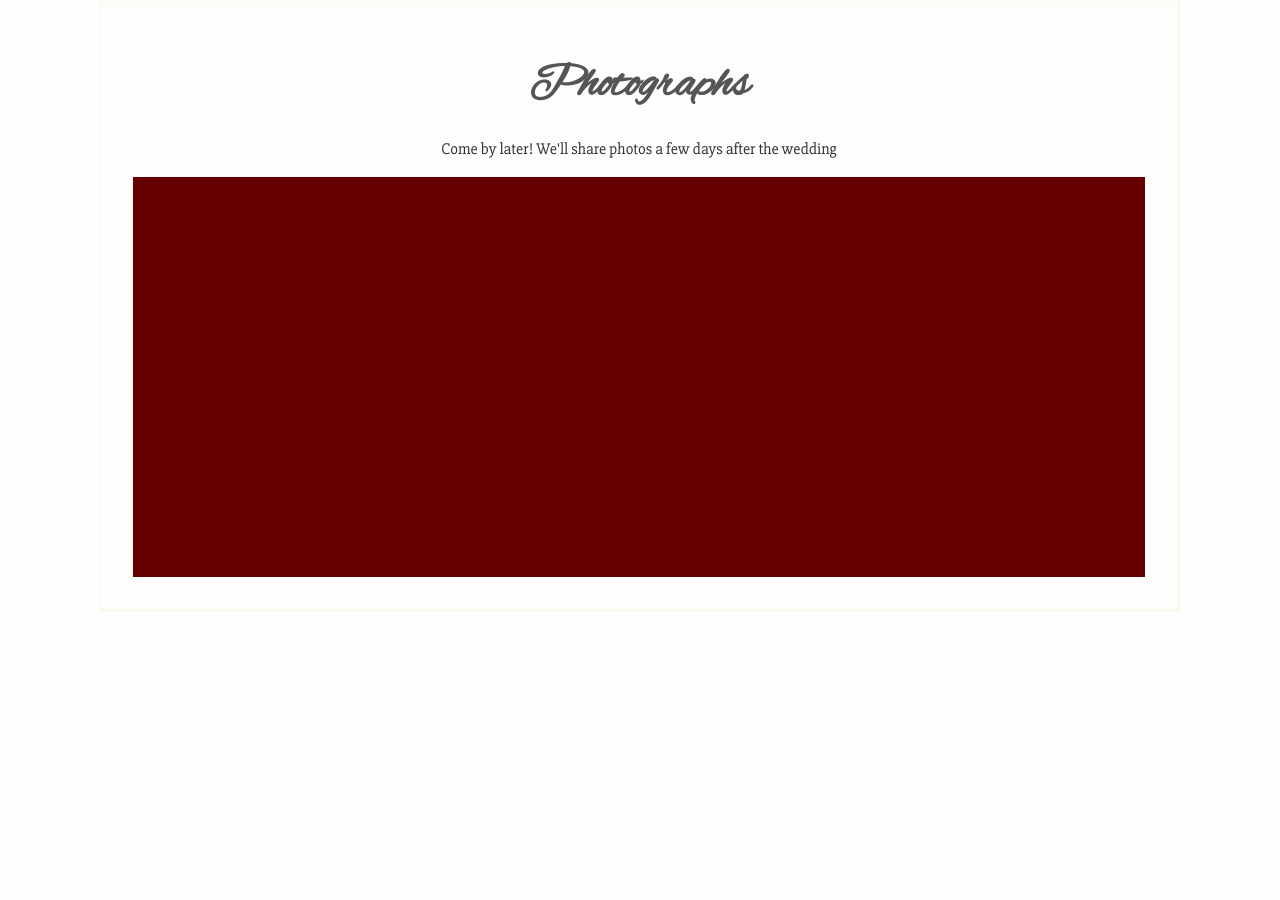
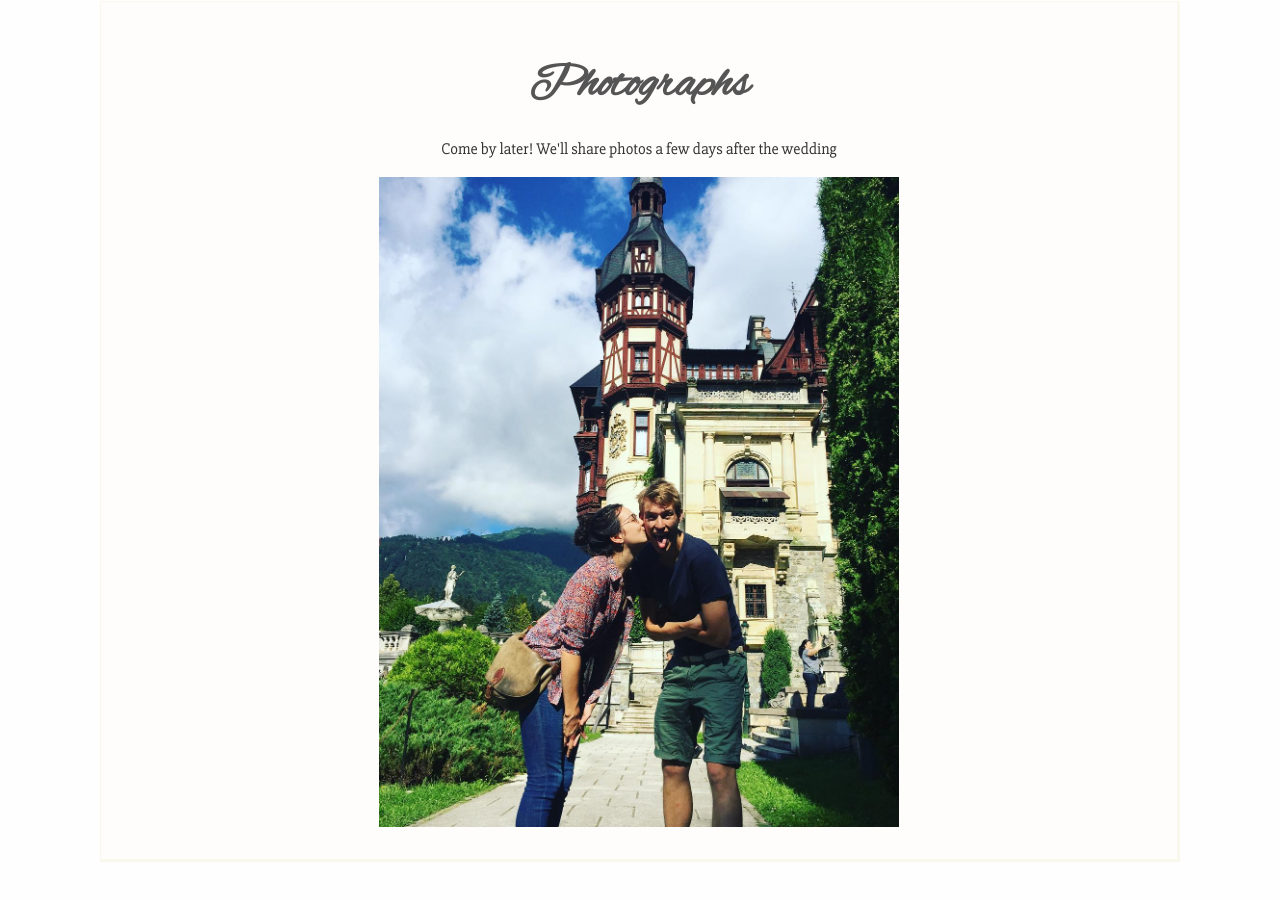
Before and after one commit to AmadeusW/wedding, a plain HTML site: page website/index.html in a window 1280 px wide. Shown: the part 1286-2186 px from the top of the page. Before the commit the page ends 1962 px from the top, so only its background shows below. Drawn offline with Linux system fonts and the light colour scheme.

Commit message:
Adds our photo

```diff
--- a/website/index.html
+++ b/website/index.html
@@ -31,14 +31,16 @@
         <h3>April X at 5:30pm</h3>
         <p>in Cecil House at UBC. <a class="maplink">See it on Google Maps</a></p>
         <div class="maparea">
-            <img src="map.png" />
+            <img src="map.png" class="photo" />
         </div>
     </section>
 
     <section id="photos">
         <h2>Photographs</h2>
         <p>Come by later! We'll share photos a few days after the wedding</p>
-        <div class="placeholder"></div>
+        <div class="placeholder">
+            <img src="picture.jpg" class="photo" />
+        </div>
     </section>
 
   </body>
--- a/website/style.css
+++ b/website/style.css
@@ -71,14 +71,13 @@ h2 {
     height: 500px;
 }
 
-.maparea img {
+.placeholder {
+    width: 100%;
+    height: 650px;
+}
+
+.photo {
     border: 0;
     max-width:100%;
     max-height:100%;
 }
-
-.placeholder {
-    background: #600;
-    width: 100%;
-    height: 400px;
-}
```
Also changed, not shown: website/picture.jpg (added).
